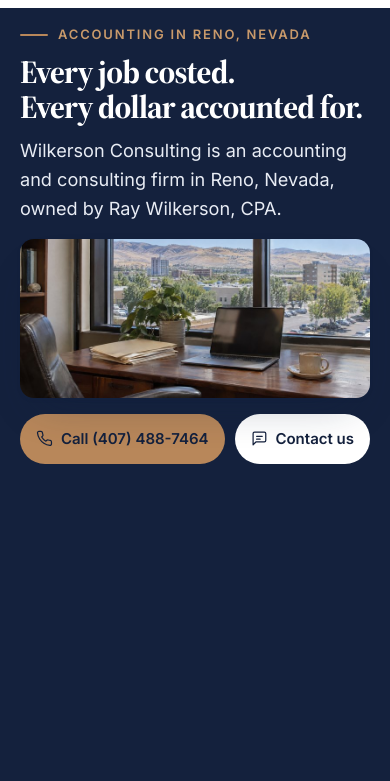
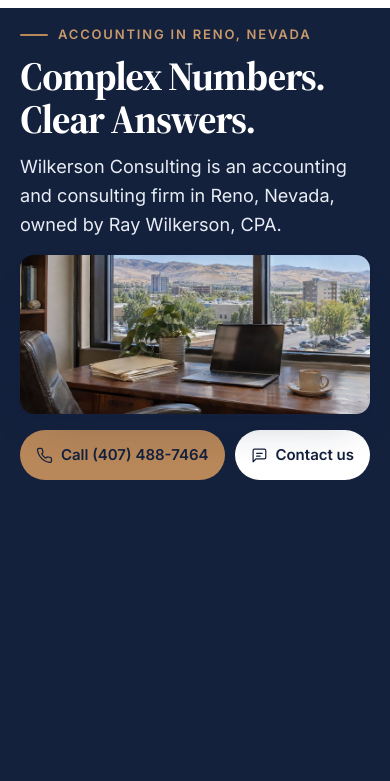
Before and after one commit to FukesTru/Wilkerson-Consulting, a plain HTML site: page public/index.html in a window 390 px wide. Shown: the part 61-842 px from the top of the page. Drawn offline with Linux system fonts and the light colour scheme; a script that the page names is missing.

Commit message:
Home headline: "Complex Numbers. Clear Answers."
Swap the home H1 to "Complex Numbers.<br>Clear Answers." with the same
style, one line each. The size cap now follows the new longest line
(7.56em), so the headline is back to full size on phones (about 40px at
390) and stays 68px on desktop. VERIFY.md updated.

Co-Authored-By: Claude Opus 5.5 <noreply@anthropic.com>
Claude-Session: https://claude.ai/code/session_01CcdFRyZoy22hrmxcf1Buxd

```diff
--- a/public/assets/site.css
+++ b/public/assets/site.css
@@ -439,18 +439,18 @@ html.intro-skip .intro { animation: intro-out .25s ease forwards !important; }
   .hero-layout--solo .hero-main { display: flex; }
   .hero-extra { padding-bottom: 88px; }
 }
-/* Home headline: one sentence per line at every width. "Every dollar accounted for." is
-   10.53em wide, so the size is capped to fit the hero's width (cqi), never above --fs-h1.
+/* Home headline: one sentence per line at every width. "Complex Numbers." is
+   7.56em wide, so the size is capped to fit the hero's width (cqi), never above --fs-h1.
    On a desktop the headline spans the full hero width, so it keeps the full 68px, and the
    photo sits in the right column beside the copy, stopping above the chat bubble corner.
    Browsers without container units fall back to --fs-h1. */
 .hero--home .hero-layout { container-type: inline-size; }
-/* the display cut (opsz 60) at every size, so the width stays 10.53em on phones too */
-.hero--home h1 { font-variation-settings: "opsz" 60; font-size: var(--fs-h1); font-size: min(var(--fs-h1), calc(100cqi / 10.75)); }
+/* the display cut (opsz 60) at every size, so the width stays 7.56em on phones too */
+.hero--home h1 { font-variation-settings: "opsz" 60; font-size: var(--fs-h1); font-size: min(var(--fs-h1), calc(100cqi / 7.72)); }
 .hero--home .hero-media img { aspect-ratio: 2.2 / 1; }
 @media (min-width: 960px) {
   .hero--home .hero-layout {
-    --home-h1: min(var(--fs-h1), calc(100cqi / 10.75));
+    --home-h1: min(var(--fs-h1), calc(100cqi / 7.72));
     grid-template-areas: "eyebrow eyebrow" "title title" "lede media" "more media" "cta media" "proof media" ". media";
     grid-template-columns: minmax(0, 1.08fr) minmax(0, .92fr);
   }
--- a/public/index.html
+++ b/public/index.html
@@ -124,7 +124,7 @@
   <div class="container hero-layout">
     <div class="hero-main">
       <p class="eyebrow">Accounting in Reno, Nevada</p>
-      <h1 id="page-title">Every job costed.<br>Every dollar accounted&nbsp;for.</h1>
+      <h1 id="page-title">Complex&nbsp;Numbers.<br>Clear&nbsp;Answers.</h1>
       <p class="answer hero-lede">Wilkerson Consulting is an accounting and consulting firm in Reno, Nevada, owned by Ray Wilkerson, CPA.</p>
       <div class="hero-media">
         <img src="/images/hero-office-desk-1200.jpg" srcset="/images/hero-office-desk-800.jpg 800w, /images/hero-office-desk-1200.jpg 1200w, /images/hero-office-desk.jpg 1920w" sizes="(min-width: 960px) 44vw, 100vw" width="1920" height="1086" alt="Illustrative photo: a walnut desk by a large window, with a closed laptop, a stack of plain folders, a coffee cup and a plant, looking out over a high desert city and dry hills" fetchpriority="high" decoding="async">
```
Also changed, not shown: 1 other file.
